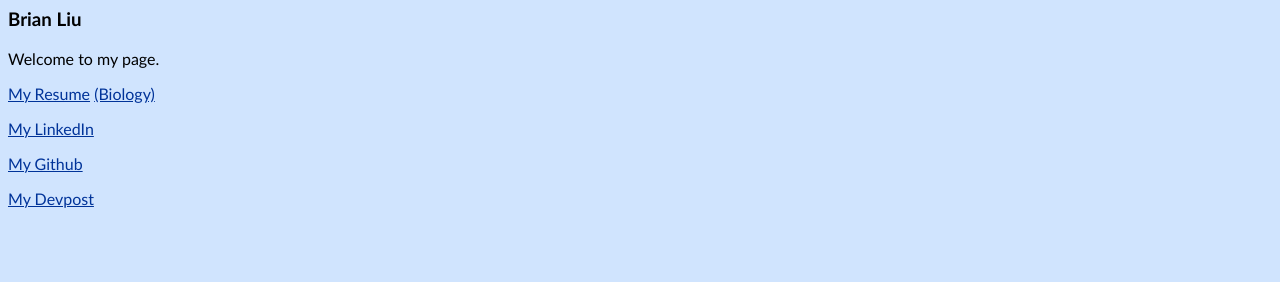
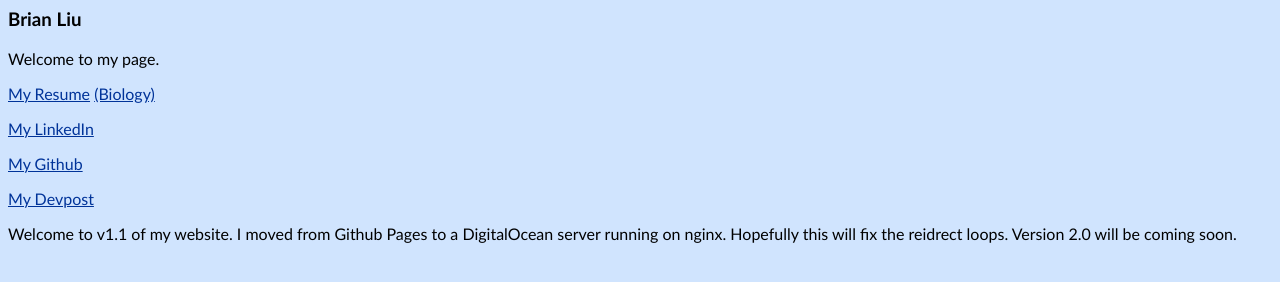
Before and after one commit to pkmnnerd/pkmnnerd.github.io, a plain HTML site: page index.html in a window 1280 px wide. Drawn offline with Linux system fonts and the light colour scheme.

Commit message:
Moved website to another server Changes will be commited here though. Github pages might work still

```diff
--- a/index.html
+++ b/index.html
@@ -13,5 +13,7 @@
 <p><a target="_blank" href="http://devpost.com/pkmnnerd">My Devpost</a></p>
 
 
+<p> Welcome to v1.1 of my website. I moved from Github Pages to a DigitalOcean server running on nginx. Hopefully this will fix the reidrect loops. Version 2.0 will be coming soon.</p>
+
 </body>
 </html>
```
Also changed, not shown: 1 other file.
